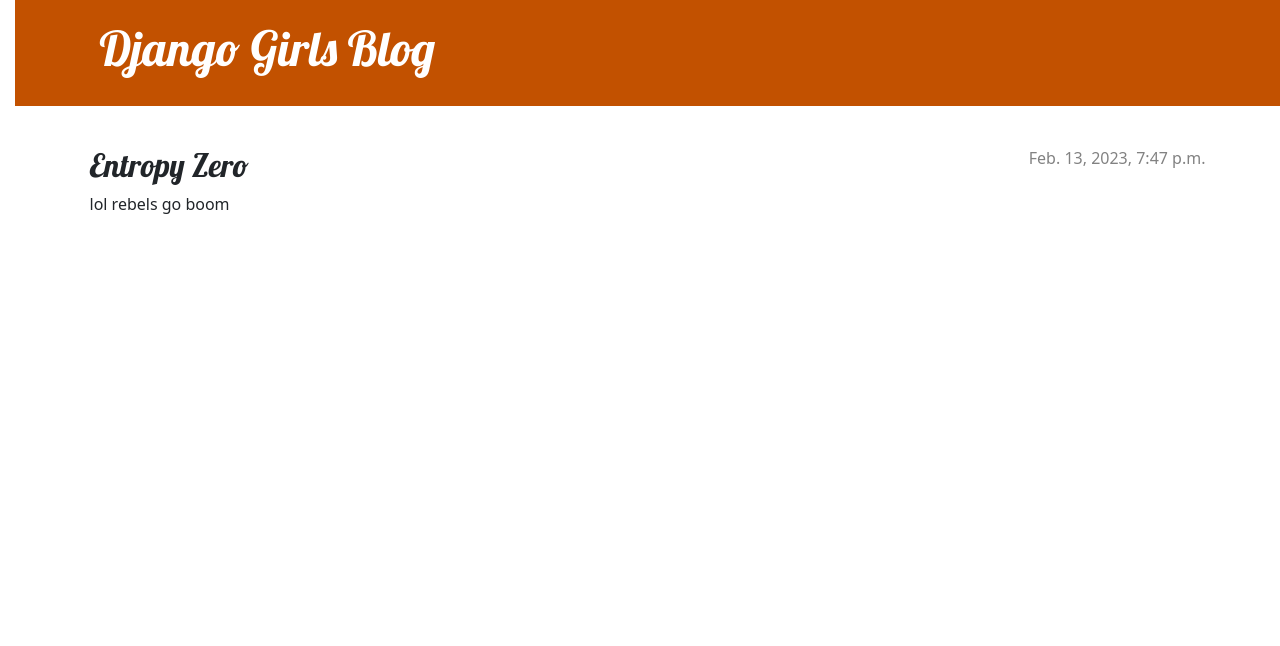
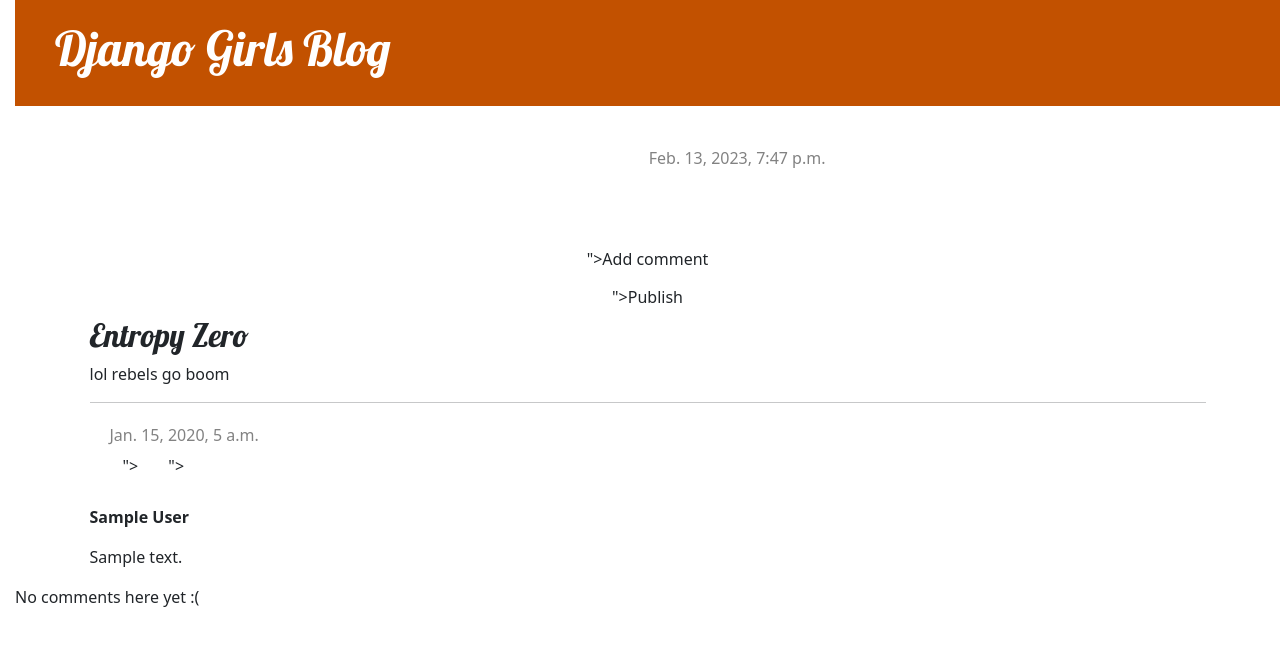
Before and after one commit to Abekrie/SDEV-220, a Django app: template djangogirls/blog/templates/blog/post_detail.html in a window 1280 px wide. Shown: the top 646 px of the page. Run offline with Django 3.2, Linux system fonts and the light colour scheme; the template is opened without the code that fills it: values that come from a table or form of the project are taken from there, others are empty; data comes from the database, SQL or seed files in the repository; tables that the repository leaves empty hold one stand-in row (values such as "Sample post"); parts of the project's set-up code (start-up, migrations or seed data) failed here and were passed over.

Commit message:
Django Final Edit

```diff
--- a/djangogirls/blog/admin.py
+++ b/djangogirls/blog/admin.py
@@ -1,4 +1,5 @@
 from django.contrib import admin
-from .models import Post
+from .models import Post, Comment
 
 admin.site.register(Post)
+admin.site.register(Comment)
--- a/djangogirls/blog/models.py
+++ b/djangogirls/blog/models.py
@@ -16,3 +16,20 @@ class Post(models.Model):
 
     def __str__(self):
         return self.title
+
+    def approved_comments(self):
+        return self.comments.filter(approved_comment=True)
+
+class Comment(models.Model):
+    post = models.ForeignKey('blog.Post', on_delete=models.CASCADE, related_name='comments')
+    author = models.CharField(max_length=200)
+    text = models.TextField()
+    created_date = models.DateTimeField(default=timezone.now)
+    approved_comment = models.BooleanField(default=False)
+
+    def approve(self):
+        self.approved_comment = True
+        self.save()
+
+    def __str__(self):
+        return self.text
--- a/djangogirls/blog/static/css/blog.css
+++ b/djangogirls/blog/static/css/blog.css
@@ -77,3 +77,7 @@ h4 {
     color: #FFFFFF;
     background-color: #C25100;
 }
+
+.comment {
+    margin: 20px 0px 20px 20px;
+}
--- a/djangogirls/blog/templates/blog/base.html
+++ b/djangogirls/blog/templates/blog/base.html
@@ -8,27 +8,26 @@
         <link rel="stylesheet" href="{% static 'css/blog.css' %}">
     </head>
     <body>
-        <header class="page-header">
-          <div class="container">
-              <h1><a href="/">Django Girls Blog</a></h1>
-          </div>
-        </header>
-        <main class="container">
+        <div class="page-header">
+            {% if user.is_authenticated %}
+                <a href="{% url 'post_new' %}" class="top-menu"><span class="glyphicon glyphicon-plus"></span></a>
+                <a href="<div data-gb-custom-block data-tag="url" data-0='post_draft_list'></div>
+
+                    " class="top-menu"><span class="glyphicon glyphicon-edit"></span></a>
+                <a href="{% url 'post_draft_list' %}" class="top-menu"><span class="glyphicon glyphicon-edit"></span></a>
+                <p class="top-menu">Hello {{ user.username }} <small>(<a href="{% url 'logout' %}">Log out</a>)</small></p>
+            {% else %}
+                <a href="{% url 'login' %}" class="top-menu"><span class="glyphicon glyphicon-lock"></span></a>
+            {% endif %}
+            <h1><a href="/">Django Girls Blog</a></h1>
+        </div>
+        <div class="content container">
             <div class="row">
-                <div class="col">
+                <div class="col-md-8">
                 {% block content %}
-                    {% for post in posts %}
-                        <article class="post">
-                            <time class="date">
-                                {{ post.published_date }}
-                            </time>
-                            <h2><a href="">{{ post.title }}</a></h2>
-                            <p>{{ post.text|linebreaksbr }}</p>
-                        </article>
-                    {% endfor %}
                 {% endblock %}
                 </div>
             </div>
-        </main>
+        </div>
     </body>
 </html>
--- a/djangogirls/blog/templates/blog/post_detail.html
+++ b/djangogirls/blog/templates/blog/post_detail.html
@@ -2,12 +2,60 @@
 
 {% block content %}
     <article class="post">
-        {% if post.published_date %}
-            <time class="date">
-                {{ post.published_date }}
-            </time>
-        {% endif %}
+        <aside class="actions">
+            {% if user.is_authenticated %}
+                <a class="btn btn-secondary" href="{% url 'post_edit' pk=post.pk %}">
+                    {% include './icons/pencil-fill.svg' %}
+                </a>
+                <a class="btn btn-default" href="<div data-gb-custom-block data-tag="url" data-0='post_remove'></div>"><span class="glyphicon glyphicon-remove"></span></a>
+            {% endif %}
+        </aside>
+            <div data-gb-custom-block data-tag="if"></div>
+
+                <div class="date">
+                    {{ post.published_date }}
+                </div>
+
+            <div data-gb-custom-block data-tag="else"></div>
+                <a class="btn btn-default" href="<div data-gb-custom-block data-tag="url" data-0='add_comment_to_post'></div>">Add comment</a>
+                <a class="btn btn-default" href="<div data-gb-custom-block data-tag="url" data-0='post_publish'>">Publish</a>
+
+            </div>
         <h2>{{ post.title }}</h2>
         <p>{{ post.text|linebreaksbr }}</p>
     </article>
+
+    <hr>
+
+    <div data-gb-custom-block data-tag="for"></div>
+
+
+
+    <div data-gb-custom-block data-tag="if"></div>
+
+        <div class="comment">
+            <div class="date">
+                {{ comment.created_date }}
+
+
+    <div data-gb-custom-block data-tag="if"></div>
+
+                <a class="btn btn-default" href="<div data-gb-custom-block data-tag="url" data-0='comment_remove'>"><span class="glyphicon glyphicon-remove"></span></a>
+                <a class="btn btn-default" href="<div data-gb-custom-block data-tag="url" data-0='comment_approve'>"><span class="glyphicon glyphicon-ok"></span></a>
+            </div>
+
+        </div>
+        <strong>{{ comment.author }}</strong>
+        <p>{{ comment.text|linebreaks }}</p>
+    </div>
+
+
+    </div>
+
+    <div data-gb-custom-block data-tag="empty">
+
+        <p>No comments here yet :(</p>
+
+    </div>
+
 {% endblock %}
--- a/djangogirls/blog/urls.py
+++ b/djangogirls/blog/urls.py
@@ -1,7 +1,16 @@
-from django.urls import path
-from . import views
+from django.urls import path, include
+from django.contrib import admin
+from django.contrib.auth import views
 
 urlpatterns = [
-    path('', views.post_list, name='post_list'),
-    path('post/,<int:pk>/', views.post_detail, name='post_detail'),
+    path('admin/', admin.site.urls),
+    path('accounts/login/', views.LoginView.as_view(), name='login'),
+    path('accounts/logout/', views.LogoutView.as_view(next_page='/'), name='logout'),
+    path('', include('blog.urls')),
+    path('drafts/', views.post_draft_list, name='post_draft_list'),
+    path('post/<pk>/publish/', views.post_publish, name='post_publish'),
+    path('post/<pk>/remove/', views.post_remove, name='post_remove'),
+    path('post/<int:pk>/comment/', views.add_comment_to_post, name='add_comment_to_post'),
+    path('comment/<int:pk>/approve/', views.comment_approve, name='comment_approve'),
+    path('comment/<int:pk>/remove/', views.comment_remove, name='comment_remove'),
 ]
--- a/djangogirls/mysite/settings.py
+++ b/djangogirls/mysite/settings.py
@@ -125,3 +125,5 @@ STATIC_ROOT = BASE_DIR / 'static'
 # https://docs.djangoproject.com/en/3.2/ref/settings/#default-auto-field
 
 DEFAULT_AUTO_FIELD = 'django.db.models.BigAutoField'
+
+LOGIN_REDIRECT_URL = '/'
```
Also changed, not shown: djangogirls/blog/forms.py (added, +15 -0 lines), djangogirls/blog/templates/blog/add_comment_to_post.html (added, +14 -0 lines), djangogirls/blog/templates/blog/post_draft_list.html (added, +18 -0 lines), djangogirls/blog/templates/blog/post_edit.html (added, +9 -0 lines), djangogirls/blog/templates/blog/post_list.html (+16 -10 lines), djangogirls/blog/templates/registration/login.html (added, +24 -0 lines), djangogirls/blog/views.py (+71 -1 lines).
